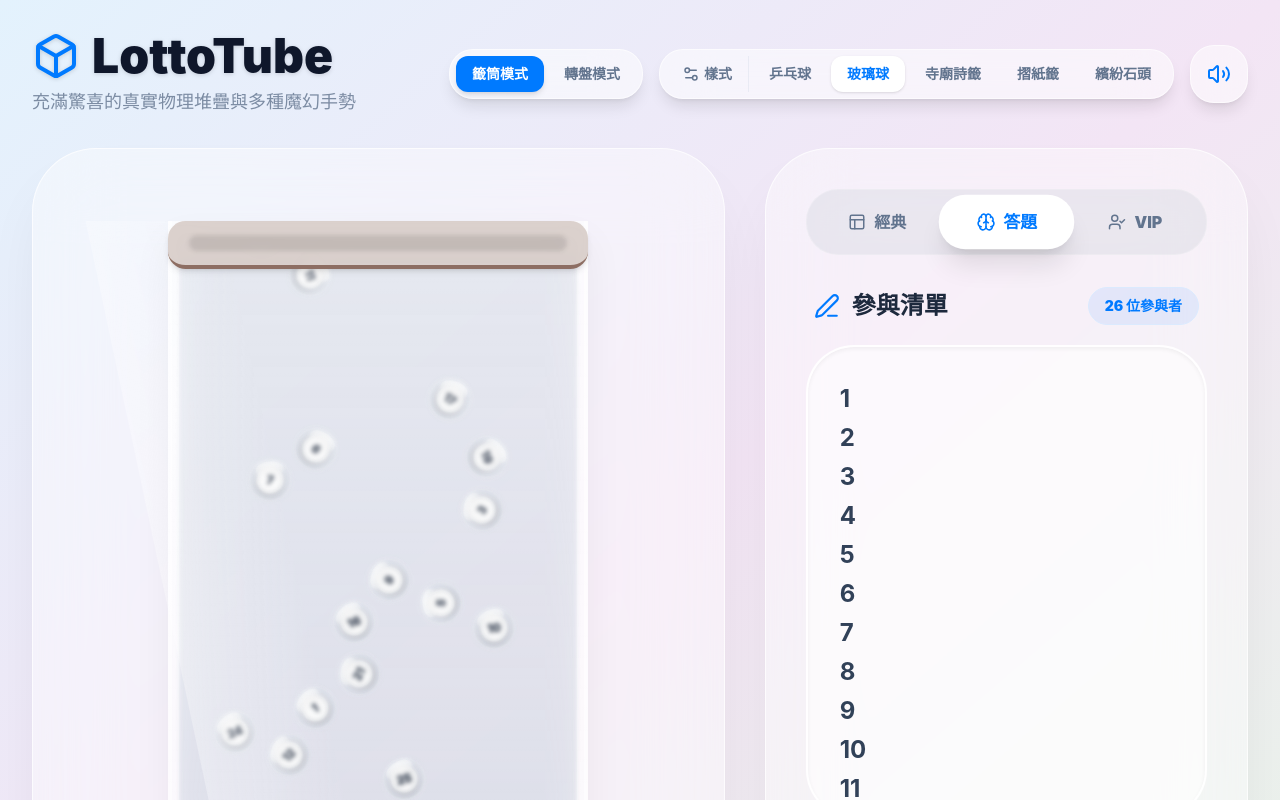
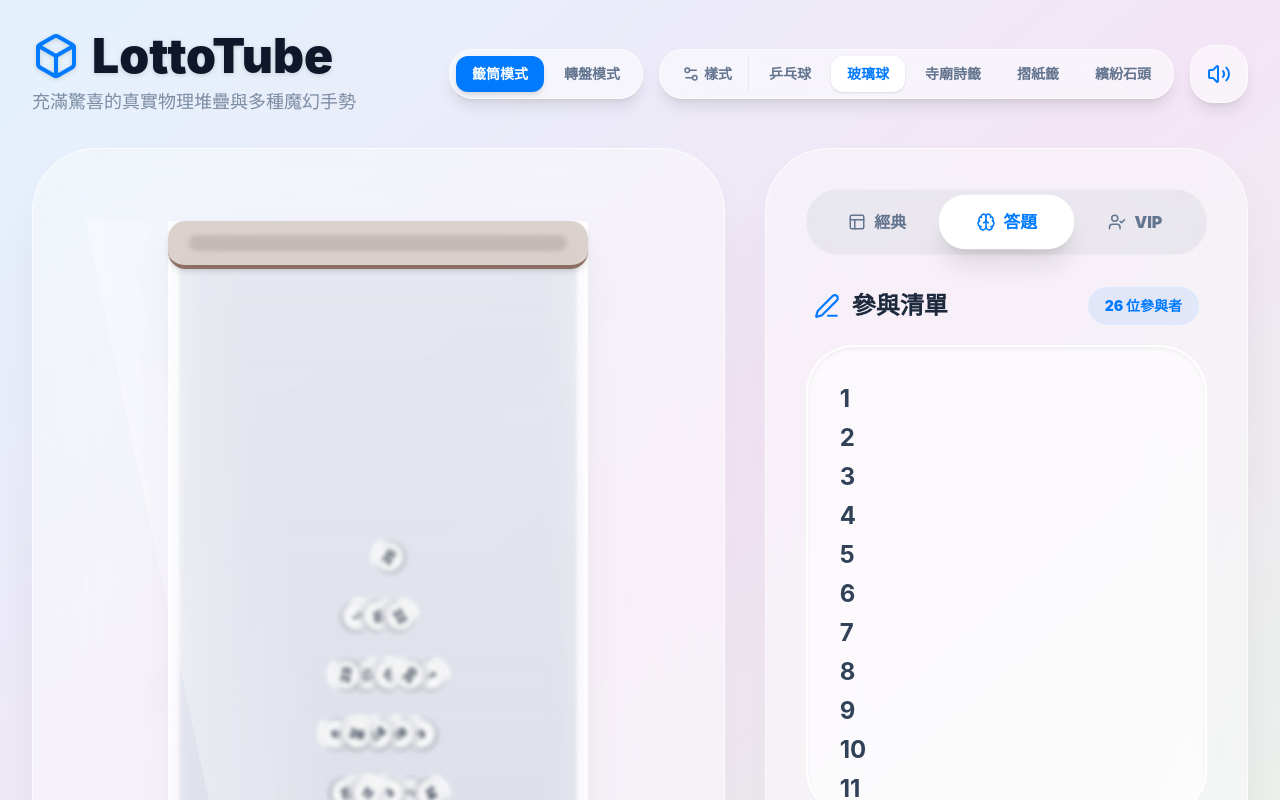
Before and after one commit to chy23/LottoTube, a React (Vite) app: page / in a window 1280 px wide. Shown: the top 800 px of the page. Built offline with nearby package versions, Linux system fonts and the light colour scheme.

Commit message:
Feat: Deterministic Galton board stacking and sequential pouring delay

```diff
--- a/src/App.jsx
+++ b/src/App.jsx
@@ -218,45 +218,46 @@ export default function App() {
     let seed = 12345;
     const rand = () => { seed = (seed * 16807) % 2147483647; return (seed - 1) / 2147483646; };
 
-    const ITEM_W = 14;
-    const ITEM_H = 10;
+    let N = Math.min(80, Math.max(1, items.length));
 
-    for (let i = 0; i < 80; i++) {
-      let bestY = 999;
-      let bestX = 50;
+    let sigma = Math.max(1.2, N / 14);
+    let maxCols = Math.min(8, Math.ceil(N / 3));
 
-      for (let attempt = 0; attempt < 30; attempt++) {
-        let u = 0, v = 0;
-        while(u === 0) u = rand();
-        while(v === 0) v = rand();
-        let z = Math.sqrt( -2.0 * Math.log( u ) ) * Math.cos( 2.0 * Math.PI * v );
-
-        let testX = 50 + z * 12;
-        testX = Math.max(15, Math.min(85, testX));
-
-        let hitY = 2; // Flat floor instead of parabola
-
-        for (let j = 0; j < layouts.length; j++) {
-          const other = layouts[j];
-          const dx = Math.abs(testX - other.x);
-
-          if (dx < ITEM_W) {
-            const dy = ITEM_H * Math.sqrt(1 - Math.pow(dx / ITEM_W, 2));
-            const localHitY = other.y + dy * 0.85;
-            if (localHitY > hitY) {
-              hitY = localHitY;
-            }
-          }
+    let P = [];
+    let sumP = 0;
+    for (let c = -maxCols; c <= maxCols; c++) {
+      let val = Math.exp(-(c * c) / (2 * sigma * sigma));
+      P.push(val);
+      sumP += val;
     }
 
-        if (hitY < bestY) {
-          bestY = hitY;
-          bestX = testX;
+    let counts = P.map(p => Math.floor((p / sumP) * N));
+    let currentTotal = counts.reduce((a, b) => a + b, 0);
+
+    let remainder = N - currentTotal;
+    let offset = 0;
+    while (remainder > 0) {
+      if (maxCols + offset < counts.length) {
+        counts[maxCols + offset]++;
+        remainder--;
       }
+      if (remainder > 0 && offset > 0 && maxCols - offset >= 0) {
+        counts[maxCols - offset]++;
+        remainder--;
+      }
+      offset++;
+      if (offset > maxCols) offset = 0;
     }
 
+    for (let c = -maxCols; c <= maxCols; c++) {
+       let count = counts[c + maxCols];
+       for (let r = 0; r < count; r++) {
+          let xOffset = (r % 2 === 1) ? 2.5 : 0;
+          let bestX = 50 + c * 5.2 + xOffset;
+          bestX = Math.max(15, Math.min(85, bestX));
+          let bestY = 2 + r * 9.5;
+
           const rot = (rand() - 0.5) * 160;
-
           layouts.push({
             x: bestX,
             y: bestY,
@@ -264,8 +265,9 @@ export default function App() {
             bottom: `${bestY}%`,
             transform: `rotate(${rot}deg) scale(0.65)`,
             zIndex: Math.floor(40 - bestY / 2.5),
-        delay: `${(i % 5) * 0.05}s`
+            delay: `${(r * 0.05 + Math.abs(c) * 0.02)}s`
           });
+       }
     }
 
     const shuffled = [...layouts];
@@ -273,8 +275,13 @@ export default function App() {
       const k = Math.floor(rand() * (j + 1));
       [shuffled[j], shuffled[k]] = [shuffled[k], shuffled[j]];
     }
+
+    while(shuffled.length < 80) {
+      shuffled.push({ left: '50%', bottom: '2%', zIndex: 0, transform: '', delay: '0s' });
+    }
+
     return shuffled;
-  }, []);
+  }, [items.length]);
 
   const drawLot = () => {
     if (drawState !== 'idle' || items.length === 0) return;
@@ -977,7 +984,7 @@ export default function App() {
           80% { transform: translate(-160px, -120px) scale(1.8) rotate(-340deg); }
           100% { transform: translate(-160px, -100px) scale(2.5) rotate(-360deg); opacity: 1; }
         }
-        .animate-item-fall-out { animation: item-fall-out 1.2s cubic-bezier(0.25, 0.46, 0.45, 0.94) forwards; }
+        .animate-item-fall-out { animation: item-fall-out 1.2s cubic-bezier(0.25, 0.46, 0.45, 0.94) 0.8s both; }
 
         @keyframes drop-in {
           0% { transform: translateY(-500px) scale(0.5); opacity: 0; }
```
Lines whose indentation alone changed are shown as unchanged.
